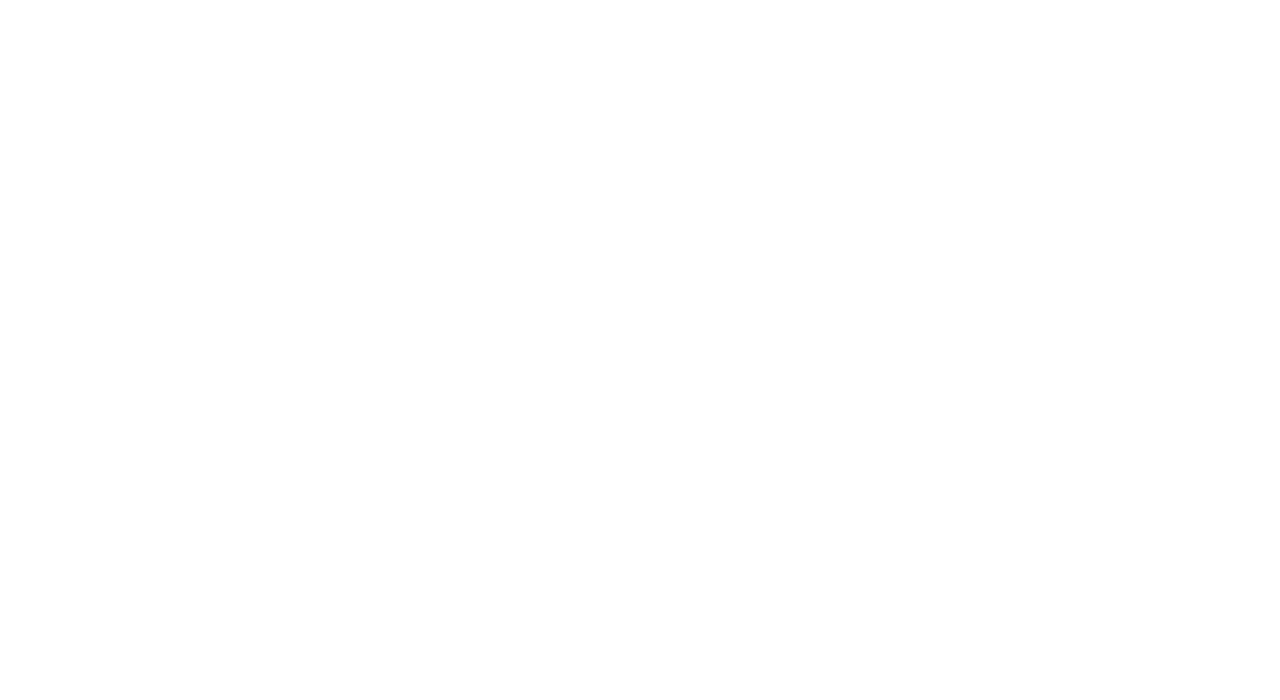
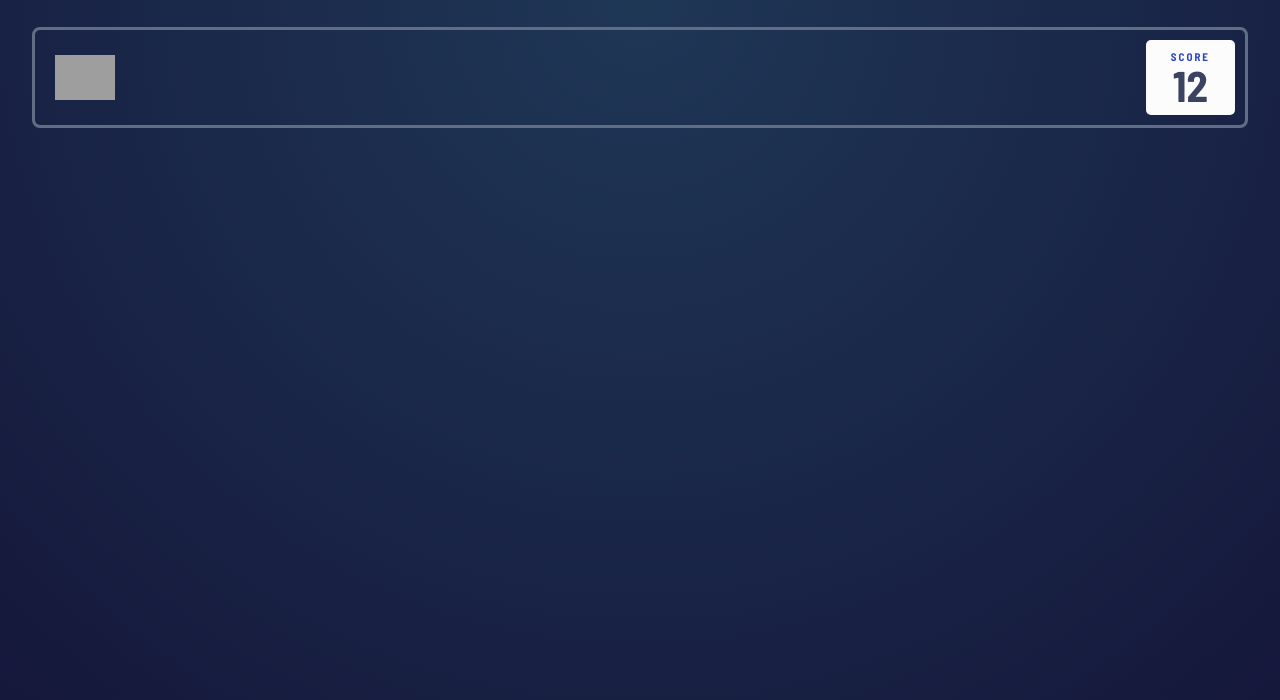
Before and after one commit to bibmode/bato-bato-pick-, a React (Create React App) app: page / in a window 1280 px wide. Shown: the top 700 px of the page. Built offline with nearby package versions, Linux system fonts and the light colour scheme; grey boxes are pictures that could not be loaded.

Commit message:
header styles

```diff
--- a/package.json
+++ b/package.json
@@ -6,9 +6,11 @@
     "@testing-library/jest-dom": "^5.14.1",
     "@testing-library/react": "^11.2.7",
     "@testing-library/user-event": "^12.8.3",
+    "framer-motion": "^4.1.17",
     "react": "^17.0.2",
     "react-dom": "^17.0.2",
     "react-scripts": "4.0.3",
+    "styled-components": "^5.3.1",
     "web-vitals": "^1.1.2"
   },
   "scripts": {
--- a/public/index.html
+++ b/public/index.html
@@ -24,6 +24,14 @@
       work correctly both with client-side routing and a non-root public URL.
       Learn how to configure a non-root public URL by running `npm run build`.
     -->
+
+    <link rel="preconnect" href="https://fonts.googleapis.com" />
+    <link rel="preconnect" href="https://fonts.gstatic.com" crossorigin />
+    <link
+      href="https://fonts.googleapis.com/css2?family=Barlow+Semi+Condensed:wght@600;700&display=swap"
+      rel="stylesheet"
+    />
+
     <title>React App</title>
   </head>
   <body>
--- a/src/App.css
+++ b/src/App.css
@@ -1,3 +1,9 @@
 .App {
   text-align: center;
+  font-family: "Barlow Semi Condensed", sans-serif;
+  background-image: radial-gradient(circle at top, #1f3756, #141539);
+  width: 100%;
+  min-height: 100vh;
+  text-transform: uppercase;
+  line-height: 1.6;
 }
--- a/src/App.js
+++ b/src/App.js
@@ -1,7 +1,12 @@
 import "./App.css";
+import Header from "./components/Header";
 
 function App() {
-  return <div className="App"></div>;
+  return (
+    <div className="App">
+      <Header />
+    </div>
+  );
 }
 
 export default App;
--- /dev/null
+++ b/src/components/Header/Header.styles.js
@@ -0,0 +1,38 @@
+import styled from "styled-components";
+
+export const Container = styled.div`
+  padding: 3rem 3.5rem;
+`;
+
+export const Wrapper = styled.div`
+  outline: 0.3rem solid hsl(217, 16%, 45%);
+  border-radius: 0.5rem;
+  display: flex;
+  align-items: center;
+  justify-content: space-between;
+
+  img {
+    width: 6rem;
+    margin-left: 2rem;
+  }
+`;
+
+export const ScoreCard = styled.div`
+  background-color: #fcfcfc;
+  padding: 0.8rem 2.5rem;
+  margin: 1rem;
+  border-radius: 0.5rem;
+
+  h3 {
+    font-size: 1.1rem;
+    letter-spacing: 0.2rem;
+    color: hsl(229, 64%, 46%);
+  }
+
+  h2 {
+    font-size: 4.3rem;
+    color: hsl(229, 25%, 31%);
+    line-height: 1;
+    margin-top: -0.2rem;
+  }
+`;
--- /dev/null
+++ b/src/components/Header/index.js
@@ -0,0 +1,18 @@
+import { Container, ScoreCard, Wrapper } from "./Header.styles";
+import LogoBonus from "../../images/logo-bonus.svg";
+
+const Header = () => {
+  return (
+    <Container>
+      <Wrapper>
+        <img src={LogoBonus} alt="logo" />
+        <ScoreCard>
+          <h3>Score</h3>
+          <h2>12</h2>
+        </ScoreCard>
+      </Wrapper>
+    </Container>
+  );
+};
+
+export default Header;
--- a/src/index.css
+++ b/src/index.css
@@ -1,8 +1,17 @@
 body {
+  box-sizing: inherit;
+  font-size: 16px;
+}
+
+*,
+*::before,
+*::after {
+  box-sizing: inherit;
   margin: 0;
-  font-family: -apple-system, BlinkMacSystemFont, "Segoe UI", "Roboto", "Oxygen",
-    "Ubuntu", "Cantarell", "Fira Sans", "Droid Sans", "Helvetica Neue",
-    sans-serif;
-  -webkit-font-smoothing: antialiased;
-  -moz-osx-font-smoothing: grayscale;
+  padding: 0;
 }
+
+html {
+  font-size: 62.5%;
+  box-sizing: border-box;
+}
```
Also changed, not shown: src/components/Pentagon/Pentagon.styles.js (added), src/components/Pentagon/index.js (added), 1 other file (tests, documents, lock files or other folders).
